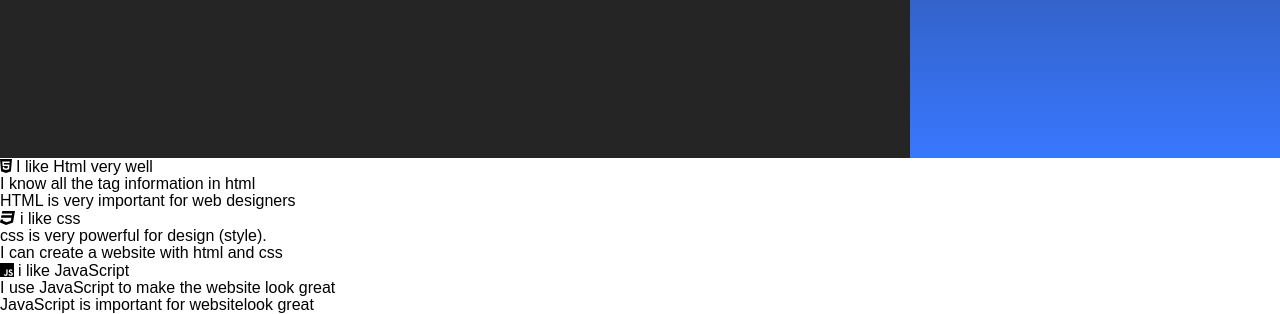
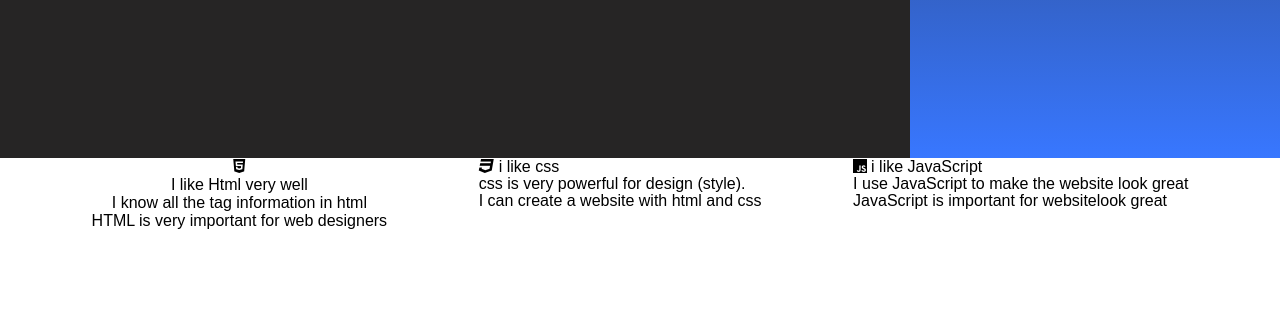
Before and after one commit to bhaveshbaroliya52/WD, a plain HTML site: page website design/portfolio bhavesh.html in a window 1280 px wide. Shown: the part 642-956 px from the top of the page. After the commit the page ends 872 px from the top, so only its background shows below. Drawn offline with Linux system fonts and the light colour scheme.

Commit message:
portfolio

```diff
--- a/website design/portfolio bhavesh.html
+++ b/website design/portfolio bhavesh.html
@@ -195,11 +195,19 @@ left: 700px;
         background-size: cover;
         background-position: top;
 
+        }
+.langauge .html{
+
+display: flex;
+justify-content: space-evenly;
+
+}
+
+.langauge .html .icon-1{
+ text-align: center;
 
 
-        }
-
-
+}
 
 
 
@@ -251,10 +259,10 @@ left: 700px;
 <div class="langauge">
 <div class="html">
     <div class="icon-1">
-    <i class="fa-brands fa-html5">
+    <i class="fa-brands fa-html5">   </i><br>
         <span>I like Html very well <br>I know all the tag information in html <br>
             HTML is very important for web designers <br></span>
-    </i>
+
 </div>
 <div class="icon-2">
     <i class="fa-brands fa-css3">
@@ -263,7 +271,7 @@ left: 700px;
     </i>
 </div>
 <div class="icon-3">
-    <i class="fa-brands fa-js">
+    <i class="fa-brands fa-js" >
 <span> i like JavaScript <br> I use JavaScript to make the website look great <br> JavaScript is important
  for websitelook great </span>
 
```
